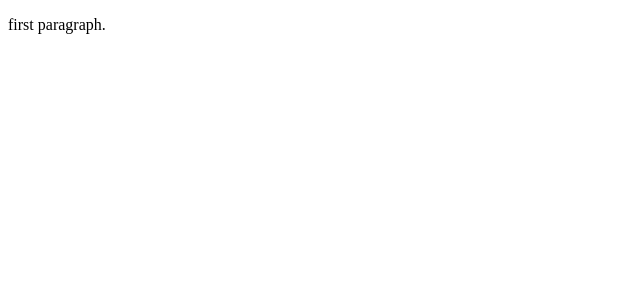
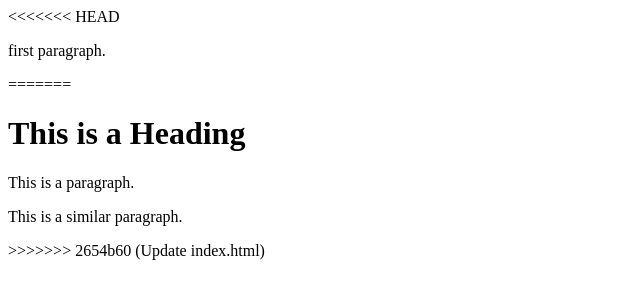
Before and after one commit to sahabitukur01/learning-git, a plain HTML site: page index.html in a window 1280 px wide. Shown: the whole page, without its empty margins (0-640 px from the left). Drawn offline with Linux system fonts and the light colour scheme.

Commit message:
Update index.html

```diff
--- a/index.html
+++ b/index.html
@@ -4,7 +4,14 @@
 <title>Page Title</title>
 </head>
 <body>
+<<<<<<< HEAD
     <P>first paragraph.<P>
+=======
+
+<h1>This is a Heading</h1>
+<p>This is a paragraph.</p>
+<P>This is a similar paragraph.<P>
+>>>>>>> 2654b60 (Update index.html)
 
 </body>
 </html>
```
